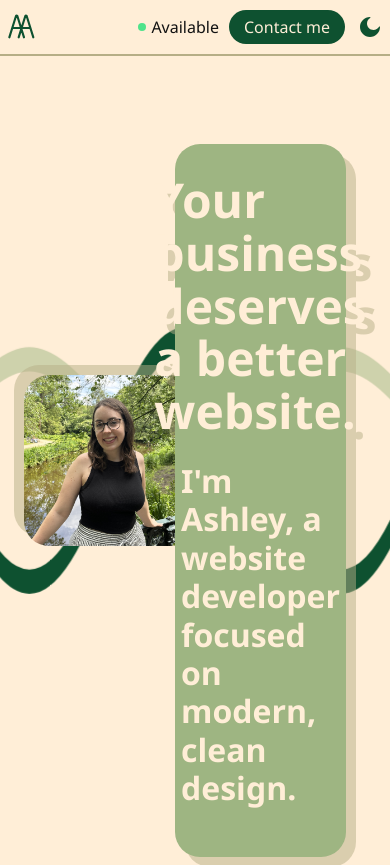
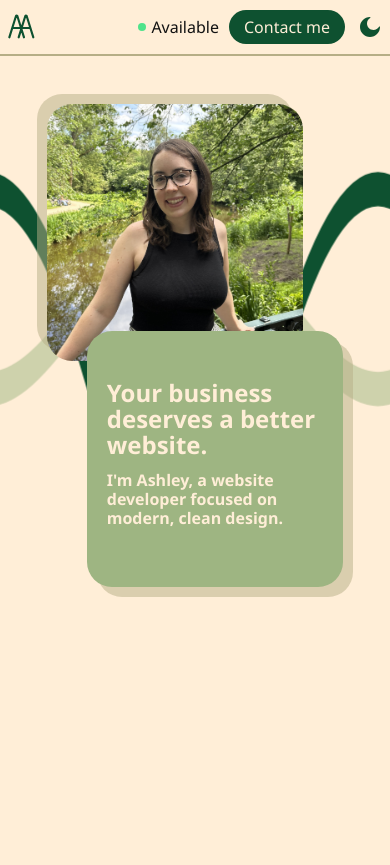
Before and after one commit to a-amendola/portfolio, a React (Vite) app: page / in a window 390 px wide. After the commit the page ends 844 px from the top, so only its background shows below. Built offline with nearby package versions, Linux system fonts and the light colour scheme.

Commit message:
Make wave animation responsive

```diff
--- a/src/components/navbar.css
+++ b/src/components/navbar.css
@@ -62,7 +62,7 @@
     display: block;
   }
 
-  svg {
+  .nav-bar svg {
     scale: 0.8;
   }
 
--- a/src/pages/homepage.css
+++ b/src/pages/homepage.css
@@ -63,7 +63,7 @@
 .wave-background {
     position: absolute;
     width: 300%;
-    left: -100%;
+    left: -150%;
     height: 100%;
     animation: wave 25s linear infinite;
     max-width: unset;
@@ -77,3 +77,60 @@
         transform: translateX(33.333%);
     }
 }
+
+/* tablet breakpoint */
+@media screen and (max-width: 1024px) {
+  .hero-right {
+    width: 45%;
+    padding: 20px 30px;
+  }
+
+  .hero-left {
+    width: 45%;
+  }
+
+  .hero-right h1 {
+    font-size: clamp(1.5rem, 4.75vw, 2.5rem);
+  }
+
+  .hero-right h2 {
+    font-size: clamp(1rem, 3vw, 1.5rem);
+  }
+}
+
+/* mobile breakpoint */
+@media screen and (max-width: 640px) {
+  .hero {
+    flex-direction: column;
+    max-height: 100vh;
+  }
+
+  .hero-left {
+    width: 75%;
+    transform: translate(-20px, 0);
+  }
+
+  .hero-left img {
+    max-height: 50vh;
+  }
+
+  .hero-right {
+    transform: translate(20px, -30px);
+    width: 75%;
+    padding: 10px 20px;
+    max-height: 50vh;
+  }
+
+  @keyframes wave-mobile {
+    0% {
+      transform: translateX(0) scaleY(1.5);
+    }
+    100% {
+      transform: translateX(33.333%) scaleY(1.5);
+    }
+  }
+
+  .wave-background {
+    animation: wave-mobile 25s linear infinite;
+  }
+}
```
